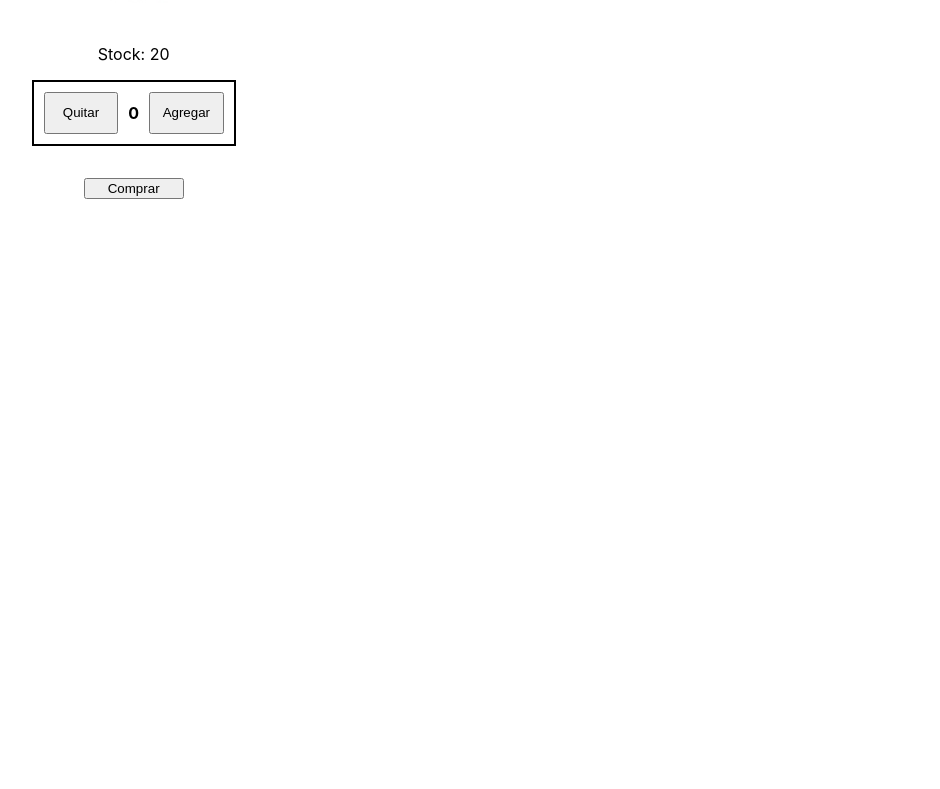
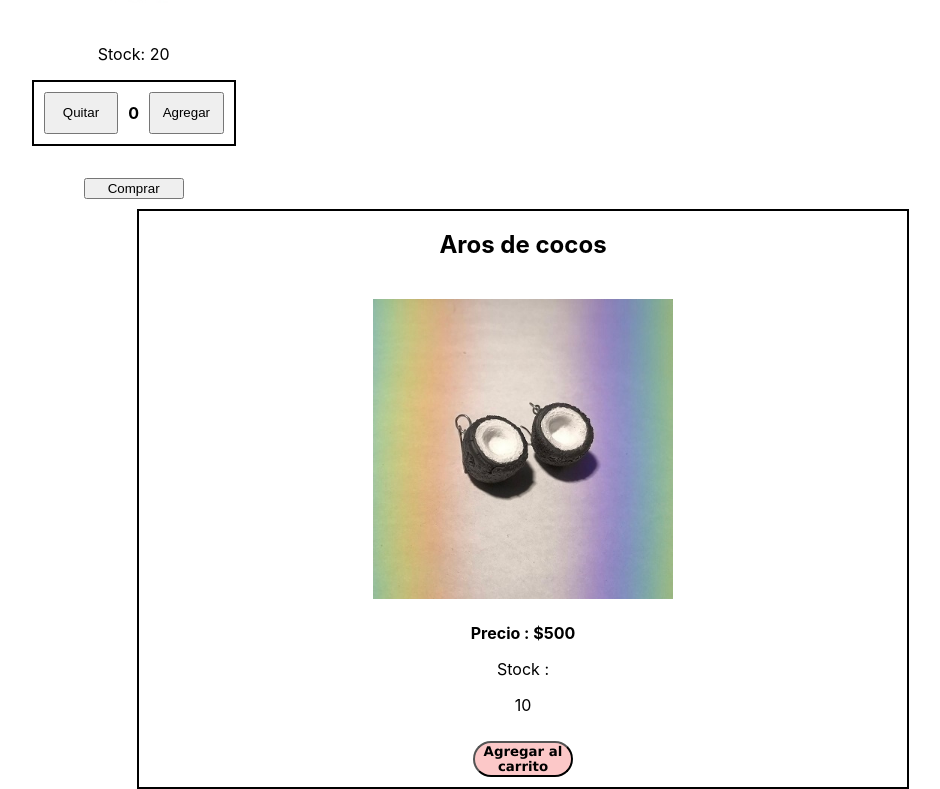
Before and after one commit to lustormenta/merakilandia2, a React (Create React App) app: page / in a window 1280 px wide. Shown: the part 956-1745 px from the top of the page, without its empty margins (117-1057 px from the left). Before the commit the page ends 1165 px from the top, so only its background shows below. Built offline with nearby package versions, Linux system fonts and the light colour scheme; a web font is replaced by a local one.

Commit message:
subir todo

```diff
--- a/src/App.js
+++ b/src/App.js
@@ -2,6 +2,7 @@ import logo from './logo.svg';
 import './App.css';
 import NavBar from './components/NavBar/NavBar';
 import Listitems from './components/Listitems/Listitems';
+import ContainerItemDetail from './components/ContainerItemDetail/ContainerItemDetail';
 
 function App() {
 
@@ -10,6 +11,7 @@ function App() {
   <div className = "App" >
     <NavBar />
     <Listitems />
+    <ContainerItemDetail />
     </div>
   );
 }
--- /dev/null
+++ b/src/components/ContainerItemDetail/ContainerItemDetail.js
@@ -0,0 +1,39 @@
+import react, {useEffect, useState} from 'react'
+import ItemDetail from '../ItemDetail/ItemDetail'
+
+
+export default function ContainerItemDetail() {
+
+    const [product, setProduct] = useState([])
+    const dataProduct = {
+            id: 1,
+            img: "./assets/cocos.jpg",
+            name: 'Aros de cocos',
+            price: 500,
+            stock: 10
+            }
+
+
+        const getProduct = new Promise( (resolve, reject) => {
+            setTimeout(() => {
+                resolve(dataProduct)
+            }, 2000)
+
+        })
+
+
+        useEffect(() => {
+            //llamamos a la promesa con el then
+            getProduct.then(data => {
+                console.log('respuesta de promesa', data)
+                setProduct(data)
+            })
+        }, [])
+
+
+    return (
+        <div>
+            <ItemDetail data={product}/>
+        </div>
+    )
+}
--- /dev/null
+++ b/src/components/ItemDetail/ItemDetail.css
@@ -0,0 +1,18 @@
+
+.ItemDetail {
+    margin: 0 auto;
+    width: 60%;
+    border: 2px solid black;
+}
+
+.ItemContenedor {
+    margin: auto;
+    display: block;
+}
+
+.btn-Carrito {
+    border-radius: 30px;
+    font-family: 'Lucida Sans', 'Lucida Sans Regular', 'Lucida Grande', 'Lucida Sans Unicode', Geneva, Verdana, sans-serif;
+    font-weight: bold;
+    background-color: rgba(243, 74, 74, 0.301);
+}
--- /dev/null
+++ b/src/components/ItemDetail/ItemDetail.js
@@ -0,0 +1,21 @@
+import react from 'react'
+import './ItemDetail.css'
+
+export default function ItemDetail({data}) {
+    return (
+        <>
+            <div className='ItemDetail'>
+                <div className='ItemContenedor'>
+                <h2> {data.name}</h2>
+                <br/>
+                <img src= {data.img} width={300} height={300}></img>
+                <br/><br/>
+                <b>Precio : ${data.price}</b>
+                <br/>
+                <p>Stock :<p > {data.stock} </p></p>
+                <button className='btn-Carrito'>Agregar al carrito</button>
+                </div>
+            </div>
+        </>
+    )
+}
--- a/src/components/Listitems/Listitems.js
+++ b/src/components/Listitems/Listitems.js
@@ -1,4 +1,4 @@
-import React,{useEffect, useState} from 'react'
+import React, {useEffect, useState} from 'react'
 import './Listitems.css';
 import Item from '../Item/Item.js';
 import Container from '@mui/material/Container';
```
